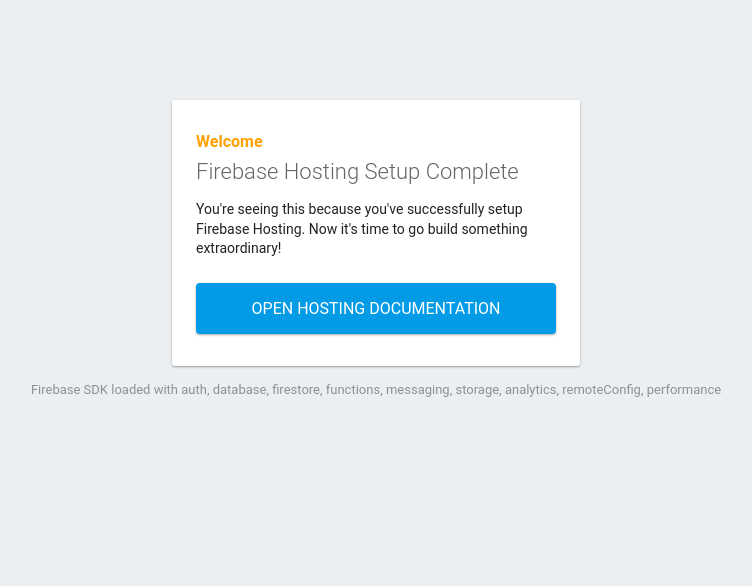
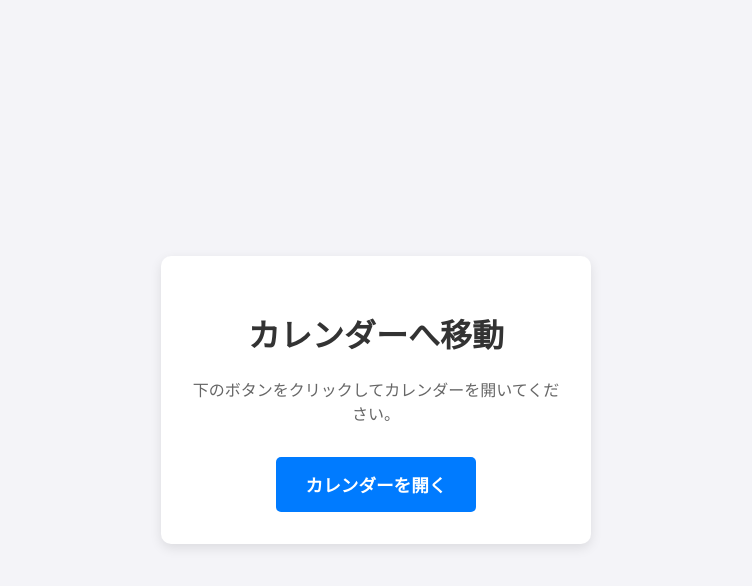
Before and after one commit to TakashiSasaki/calendar.moukaeritai.work, a website: page public/index.html in a window 1280 px wide. Shown: the whole page, without its empty margins (264-1016 px from the left). Drawn offline with Linux system fonts and the light colour scheme; some packages are replaced by stand-ins of ours.

```diff
--- a/public/index.html
+++ b/public/index.html
@@ -1,89 +1,36 @@
 <!DOCTYPE html>
-<html>
-  <head>
-    <meta charset="utf-8">
-    <meta name="viewport" content="width=device-width, initial-scale=1">
-    <title>Welcome to Firebase Hosting</title>
-
-    <!-- update the version number as needed -->
-    <script defer src="/__/firebase/11.9.1/firebase-app-compat.js"></script>
-    <!-- include only the Firebase features as you need -->
-    <script defer src="/__/firebase/11.9.1/firebase-auth-compat.js"></script>
-    <script defer src="/__/firebase/11.9.1/firebase-database-compat.js"></script>
-    <script defer src="/__/firebase/11.9.1/firebase-firestore-compat.js"></script>
-    <script defer src="/__/firebase/11.9.1/firebase-functions-compat.js"></script>
-    <script defer src="/__/firebase/11.9.1/firebase-messaging-compat.js"></script>
-    <script defer src="/__/firebase/11.9.1/firebase-storage-compat.js"></script>
-    <script defer src="/__/firebase/11.9.1/firebase-analytics-compat.js"></script>
-    <script defer src="/__/firebase/11.9.1/firebase-remote-config-compat.js"></script>
-    <script defer src="/__/firebase/11.9.1/firebase-performance-compat.js"></script>
-    <!--
-      initialize the SDK after all desired features are loaded, set useEmulator to false
-      to avoid connecting the SDK to running emulators.
-    -->
-    <script defer src="/__/firebase/init.js?useEmulator=true"></script>
-
-    <style media="screen">
-      body { background: #ECEFF1; color: rgba(0,0,0,0.87); font-family: Roboto, Helvetica, Arial, sans-serif; margin: 0; padding: 0; }
-      #message { background: white; max-width: 360px; margin: 100px auto 16px; padding: 32px 24px; border-radius: 3px; }
-      #message h2 { color: #ffa100; font-weight: bold; font-size: 16px; margin: 0 0 8px; }
-      #message h1 { font-size: 22px; font-weight: 300; color: rgba(0,0,0,0.6); margin: 0 0 16px;}
-      #message p { line-height: 140%; margin: 16px 0 24px; font-size: 14px; }
-      #message a { display: block; text-align: center; background: #039be5; text-transform: uppercase; text-decoration: none; color: white; padding: 16px; border-radius: 4px; }
-      #message, #message a { box-shadow: 0 1px 3px rgba(0,0,0,0.12), 0 1px 2px rgba(0,0,0,0.24); }
-      #load { color: rgba(0,0,0,0.4); text-align: center; font-size: 13px; }
-      @media (max-width: 600px) {
-        body, #message { margin-top: 0; background: white; box-shadow: none; }
-        body { border-top: 16px solid #ffa100; }
-      }
-    </style>
-  </head>
-  <body>
-    <div id="message">
-      <h2>Welcome</h2>
-      <h1>Firebase Hosting Setup Complete</h1>
-      <p>You're seeing this because you've successfully setup Firebase Hosting. Now it's time to go build something extraordinary!</p>
-      <a target="_blank" href="https://firebase.google.com/docs/hosting/">Open Hosting Documentation</a>
+<html lang="ja">
+<head>
+    <meta charset="UTF-8">
+    <meta name="viewport" content="width=device-width, initial-scale=1.0">
+    <title>カレンダーへのリンク</title>
+    <link rel="stylesheet" href="style.css">
+    <link rel="manifest" href="manifest.json">
+    <link rel="icon" href="favicon.ico">
+    <link rel="apple-touch-icon" href="icon-192x192.png">
+    <meta name="theme-color" content="#007bff">
+</head>
+<body>
+    <div class="container">
+        <h1>カレンダーへ移動</h1>
+        <p>下のボタンをクリックしてカレンダーを開いてください。</p>
+        <a href="https://script.google.com/macros/s/AKfycbwIBsJPyorIK0lbiWmPixxW9XGx3ZpXz8HIiX5Jc2E4fxb_NnFF5y5y6q7F6yPcwlhhOQ/exec" class="button" target="_blank" rel="noopener noreferrer">
+            カレンダーを開く
+        </a>
     </div>
-    <p id="load">Firebase SDK Loading&hellip;</p>
 
     <script>
-      document.addEventListener('DOMContentLoaded', function() {
-        const loadEl = document.querySelector('#load');
-        // // 🔥🔥🔥🔥🔥🔥🔥🔥🔥🔥🔥🔥🔥🔥🔥🔥🔥🔥🔥🔥🔥🔥🔥🔥🔥🔥🔥🔥🔥🔥🔥
-        // // The Firebase SDK is initialized and available here!
-        //
-        // firebase.auth().onAuthStateChanged(user => { });
-        // firebase.database().ref('/path/to/ref').on('value', snapshot => { });
-        // firebase.firestore().doc('/foo/bar').get().then(() => { });
-        // firebase.functions().httpsCallable('yourFunction')().then(() => { });
-        // firebase.messaging().requestPermission().then(() => { });
-        // firebase.storage().ref('/path/to/ref').getDownloadURL().then(() => { });
-        // firebase.analytics(); // call to activate
-        // firebase.analytics().logEvent('tutorial_completed');
-        // firebase.performance(); // call to activate
-        //
-        // // 🔥🔥🔥🔥🔥🔥🔥🔥🔥🔥🔥🔥🔥🔥🔥🔥🔥🔥🔥🔥🔥🔥🔥🔥🔥🔥🔥🔥🔥🔥🔥
-
-        try {
-          let app = firebase.app();
-          let features = [
-            'auth',
-            'database',
-            'firestore',
-            'functions',
-            'messaging',
-            'storage',
-            'analytics',
-            'remoteConfig',
-            'performance',
-          ].filter(feature => typeof app[feature] === 'function');
-          loadEl.textContent = `Firebase SDK loaded with ${features.join(', ')}`;
-        } catch (e) {
-          console.error(e);
-          loadEl.textContent = 'Error loading the Firebase SDK, check the console.';
+        if ('serviceWorker' in navigator) {
+            window.addEventListener('load', () => {
+                navigator.serviceWorker.register('/sw.js')
+                    .then(registration => {
+                        console.log('ServiceWorker registration successful with scope: ', registration.scope);
+                    })
+                    .catch(err => {
+                        console.log('ServiceWorker registration failed: ', err);
+                    });
+            });
         }
-      });
     </script>
-  </body>
+</body>
 </html>
--- /dev/null
+++ b/public/style.css
@@ -0,0 +1,51 @@
+body, html {
+    height: 100%;
+    margin: 0;
+    font-family: -apple-system, BlinkMacSystemFont, "Segoe UI", Roboto, "Helvetica Neue", Arial, sans-serif;
+    display: flex;
+    justify-content: center;
+    align-items: center;
+    background-color: #f4f4f8;
+}
+
+.container {
+    text-align: center;
+    padding: 2em;
+    background-color: white;
+    border-radius: 10px;
+    box-shadow: 0 4px 12px rgba(0,0,0,0.1);
+    max-width: 90%;
+    box-sizing: border-box;
+}
+
+h1 {
+    color: #333;
+}
+
+p {
+    color: #666;
+    margin-bottom: 2em;
+}
+
+.button {
+    display: inline-block;
+    padding: 15px 30px;
+    font-size: 1.1em;
+    font-weight: bold;
+    color: white;
+    background-color: #007bff;
+    border: none;
+    border-radius: 5px;
+    text-decoration: none;
+    cursor: pointer;
+    transition: background-color 0.3s ease, transform 0.2s ease;
+}
+
+.button:hover {
+    background-color: #0056b3;
+    transform: translateY(-2px);
+}
+
+.button:active {
+    transform: translateY(0);
+}
```
Also changed, not shown: package.json (+7 -2 lines), public/index-default.html (added, +89 -0 lines), public/manifest.json (added), public/sw.js (added).
